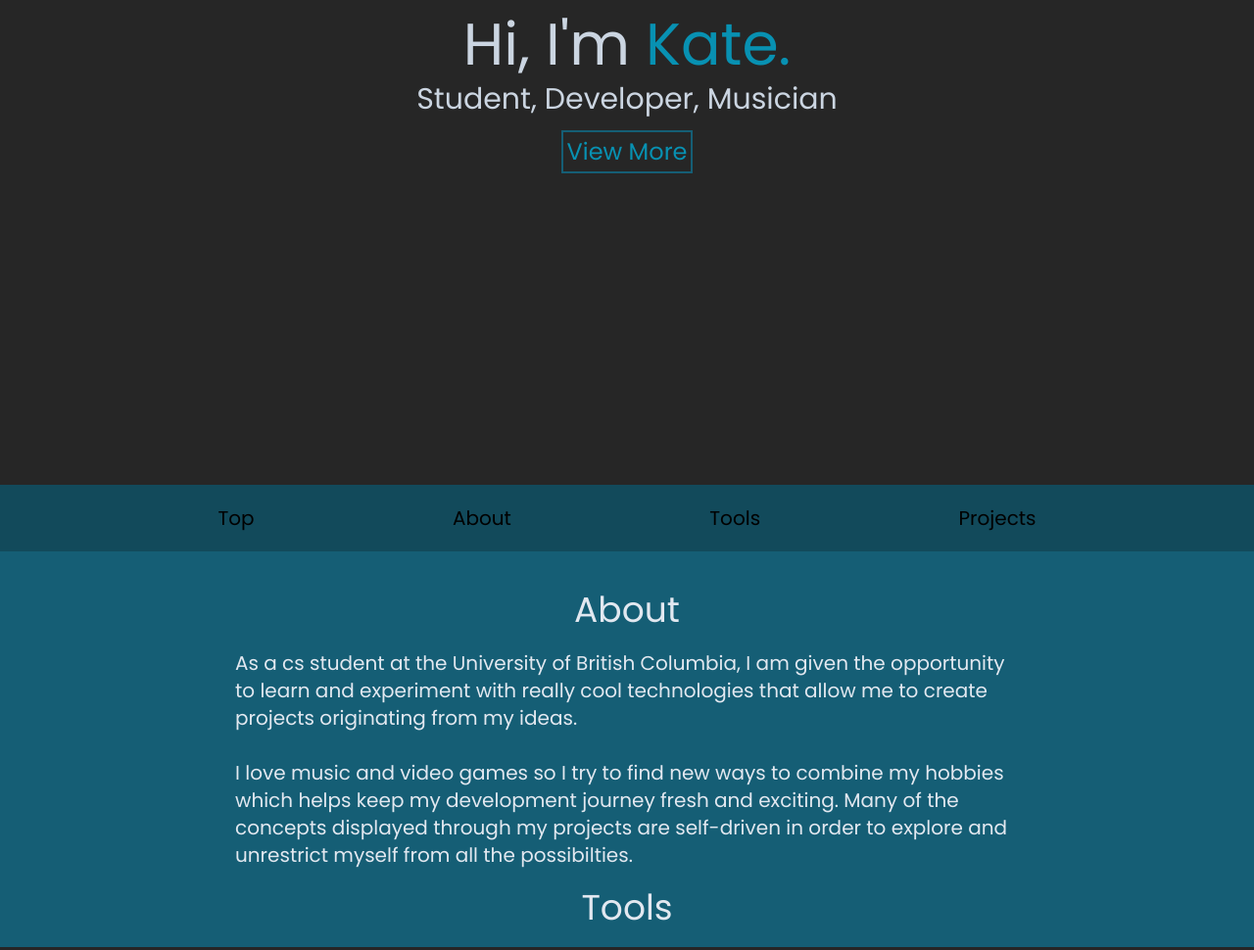
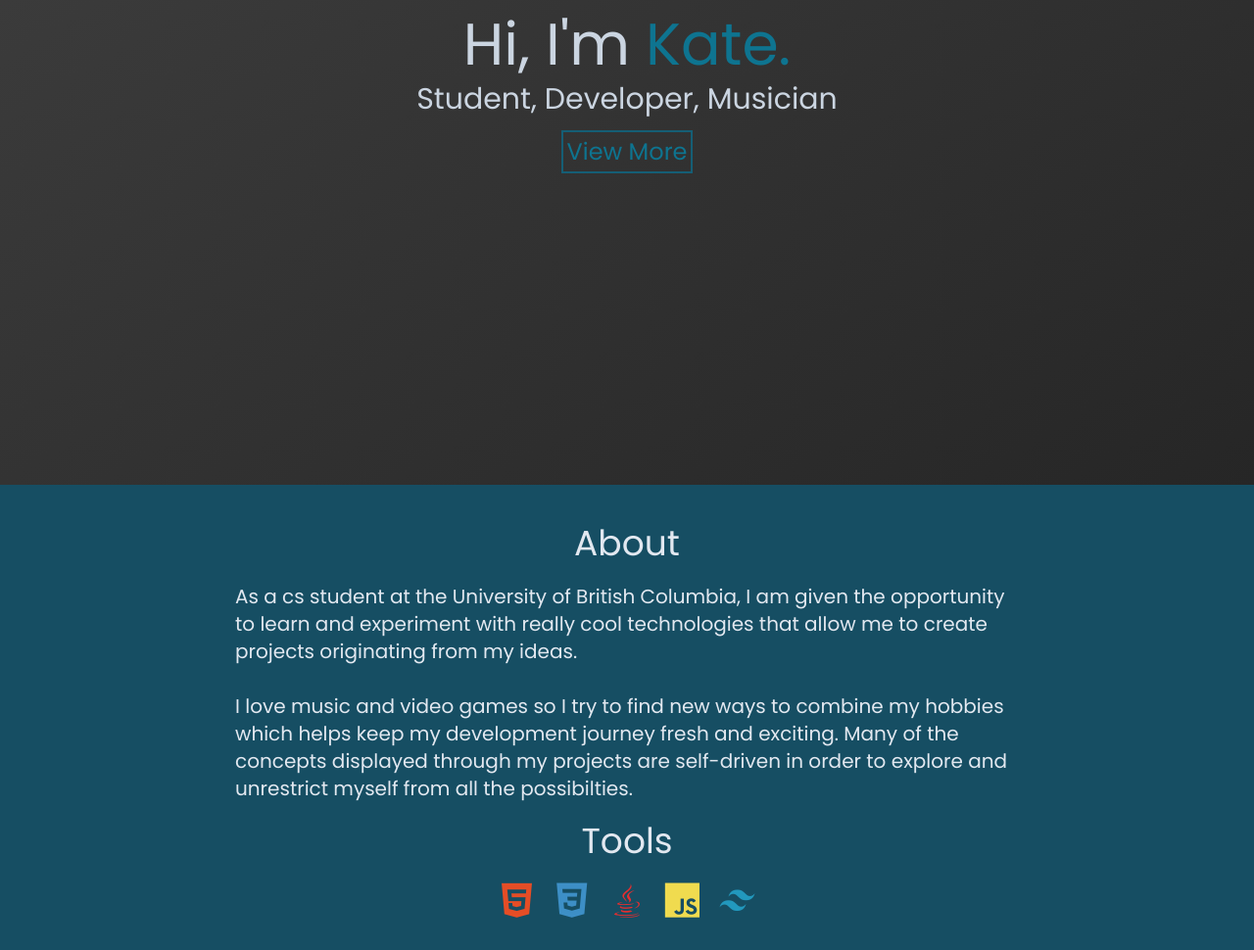
Before and after one commit to knaychuk/my-portfolio, an Astro site: page / in a window 1280 px wide. Shown: the part 305-1275 px from the top of the page at 98% size. Built offline with nearby package versions, Linux system fonts and the light colour scheme; Astro itself is replaced by a stand-in of ours.

Commit message:
polishing

```diff
--- a/src/pages/index.astro
+++ b/src/pages/index.astro
@@ -17,28 +17,30 @@ import test_image from "../assets/spiritfarer_background.png";
 
 
 	</head>
-	<body class="font-poppins">
+	<body class="font-poppins relative">
 
 		<!-- intro page -->
-		<section class="text-slate-300 bg-neutral-800 h-screen flex justify-center items-center text-center ">
+		<section id="top-section" class="text-slate-300 bg-gradient-to-tl from-neutral-800 to-neutral-700 h-screen flex justify-center items-center text-center ">
+
 			<div>
-				<h1 class="text-4xl m-2 lg:text-6xl">Hi, I'm <span class="text-cyan-600">Kate.</span></h1>
+				<h1 class="text-4xl m-2 lg:text-6xl">Hi, I'm <span class="text-cyan-700">Kate.</span></h1>
 				<h2 class="text-2xl m-2 lg:text-3xl">Student, Developer, Musician</h2>
-				<button onclick="document.getElementById('aboutHeader').scrollIntoView({ behavior: 'smooth'})" class="text-lg m-2 outline outline-2 p-1 transition ease-in-out delay-50 outline-cyan-800 text-cyan-600 hover:bg-cyan-800 hover:text-slate-300 duration-300 lg:text-2xl">View More</button>
+				<button onclick="document.getElementById('about-section').scrollIntoView({ behavior: 'smooth'})" class="text-lg m-2 outline outline-2 p-1 transition ease-in-out delay-50 outline-cyan-800 text-cyan-700 hover:bg-cyan-800 hover:text-slate-300 duration-300 lg:text-2xl">View More</button>
 			</div>
 		</section>
 
-		<nav id="aboutHeader" class="bg-[#124a5b] shadow-navbar">
-			<ol class="text-xl p-5 flex justify-evenly">
-				<li>Top</li>
-				<li>About</li>
-				<li>Tools</li>
-				<li>Projects</li>
+		<!-- navbar -->
+		<!-- <nav class="bg-[#114051] shadow-navbar sticky top-0">
+			<ol class="text-lg p-5 flex justify-center md:text-xl lg:text-2xl">
+				<li class="transition ease-in-out delay-50 text-white mx-5 hover:translate-y-1 hover:scale-110 hover: duration-300 hover:cursor-pointer"><a href="#top-section">Top</a></li>
+				<li class="transition ease-in-out delay-50 text-white mx-5 hover:translate-y-1 hover:scale-110 hover: duration-300 hover:cursor-pointer"><a href="#about-section">About</a></li>
+				<li class="transition ease-in-out delay-50 text-white mx-5 hover:translate-y-1 hover:scale-110 hover: duration-300 hover:cursor-pointer"><a href="#tools-section">Tools</a></li>
+				<li class="transition ease-in-out delay-50 text-white mx-5 hover:translate-y-1 hover:scale-110 hover: duration-300 hover:cursor-pointer"><a href="#projects-section">Projects</a></li>
 			</ol>
-		</nav>
+		</nav> -->
 
 		<!-- info  -->
-		<section class="text-slate-200 bg-cyan-800 flex flex-col items-center ">
+		<section id="about-section" class="text-slate-200 bg-cyan-900 flex flex-col items-center ">
 
 			<!-- about section -->
 			<div>
@@ -54,11 +56,19 @@ import test_image from "../assets/spiritfarer_background.png";
 			<div>
 				<h2 class="text-3xl mb-5 lg:text-4xl">Tools</h2>
 			</div>
+			<div class="mb-10">
+
+				<i class="devicon-html5-plain colored text-4xl mx-2"></i>
+				<i class="devicon-css3-plain colored text-4xl mx-2"></i>
+				<i class="devicon-java-plain colored text-4xl mx-2"></i>
+        <i class="devicon-javascript-plain colored text-4xl mx-2"></i>
+        <i class="devicon-tailwindcss-plain colored text-4xl mx-2"></i>
+			</div>
 		</section>
 
 		<!-- project section -->
 		<section class=" bg-neutral-800  flex flex-col items-center text-center">
-			<h2 class="text-cyan-600 text-3xl mt-10 mb-10 lg:text-4xl">Projects</h2>
+			<h2 class="text-cyan-700 text-3xl mt-10 mb-10 lg:text-4xl">Projects</h2>
 
 			<!-- //first project -->
 			<div class=" text-slate-300 shadow-project-cards flex flex-col items-center mb-10 px-10 py-5 lg:flex-row mx-10">
@@ -74,7 +84,7 @@ import test_image from "../assets/spiritfarer_background.png";
             <i class="devicon-tailwindcss-plain colored text-5xl mx-2"></i>
 					</div>
 					<div class="lg:mt-10">
-						<a href="https://github.com/knaychuk/shop-web-app" target="_blank"><button class="text-xl m-2 outline outline-2 p-1 transition ease-in-out delay-50 outline-cyan-800 text-cyan-600 hover:bg-cyan-800 hover:text-slate-300 duration-300">Live Demo</button></a>
+						<a href="#top-section" target="_blank"><button class="text-xl m-2 outline outline-2 p-1 transition ease-in-out delay-50 outline-cyan-800 text-cyan-600 hover:bg-cyan-800 hover:text-slate-300 duration-300">Live Demo</button></a>
 						<a href="https://github.com/knaychuk/shop-web-app" target="_blank"><button class="text-xl m-2 outline outline-2 p-1 transition ease-in-out delay-50 outline-cyan-800 text-cyan-600 hover:bg-cyan-800 hover:text-slate-300 duration-300">GitHub</button></a>
 					</div>
 				</div>
@@ -101,6 +111,19 @@ import test_image from "../assets/spiritfarer_background.png";
 			</div>
 		</section>
 
+		<!-- footer section -->
+		<footer class="bg-neutral-900 p-5 flex flex-col items-center">
 
+			<a onclick="document.getElementById('top-section').scrollIntoView({ behavior: 'smooth'})" ><i class="fa-solid fa-arrow-up fa-2xl mb-12" style="color: #828282"></i></a>
+			<div class="flex justify-center mb-5">
+				<a target="_blank" href="https://github.com/knaychuk"><i class="fa-brands fa-github fa-2xl mx-5" style="color: #CBD5E1;"></i></a>
+				<a><i class="fa-solid fa-file fa-2xl mx-5" style="color: #CBD5E1"></i></a>
+			</div>
+
+
+		</footer>
+
+
+		<script src="https://kit.fontawesome.com/eff8ed37bf.js" crossorigin="anonymous"></script>
 	</body>
 </html>
```
